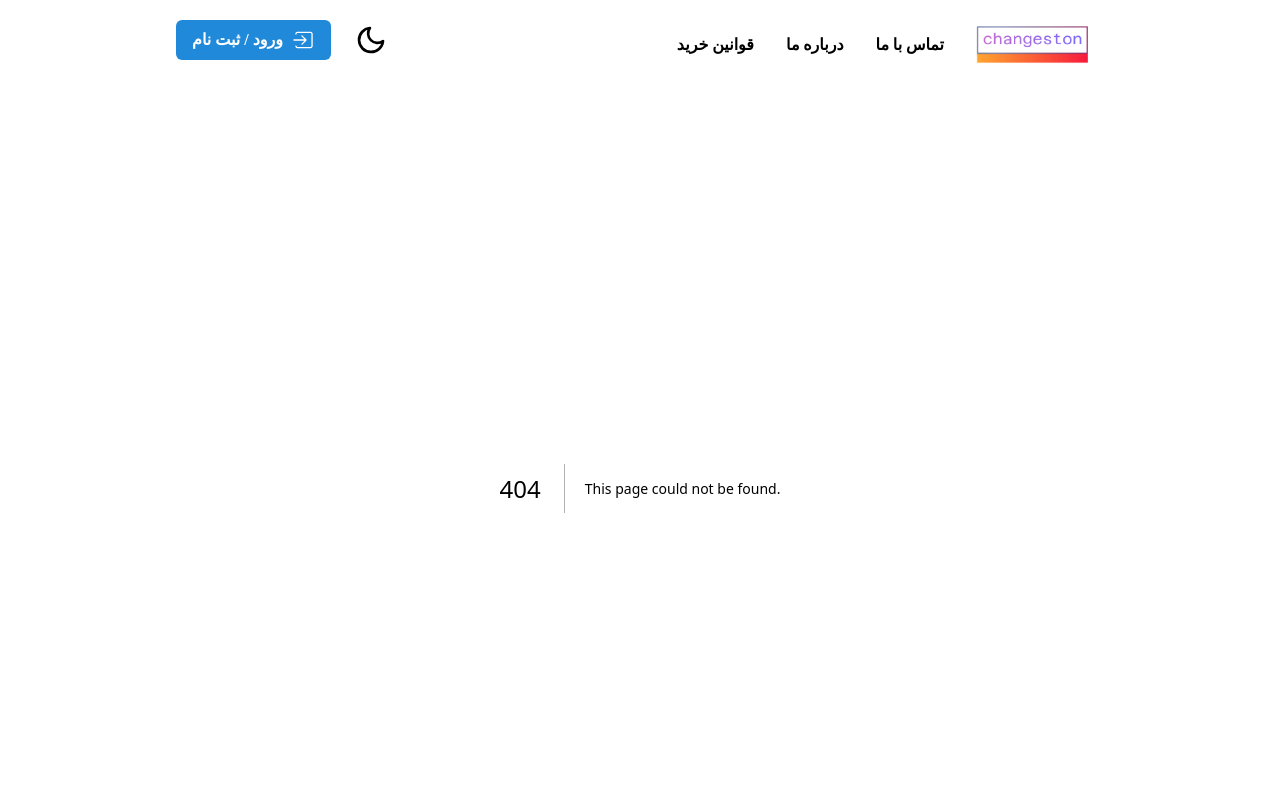
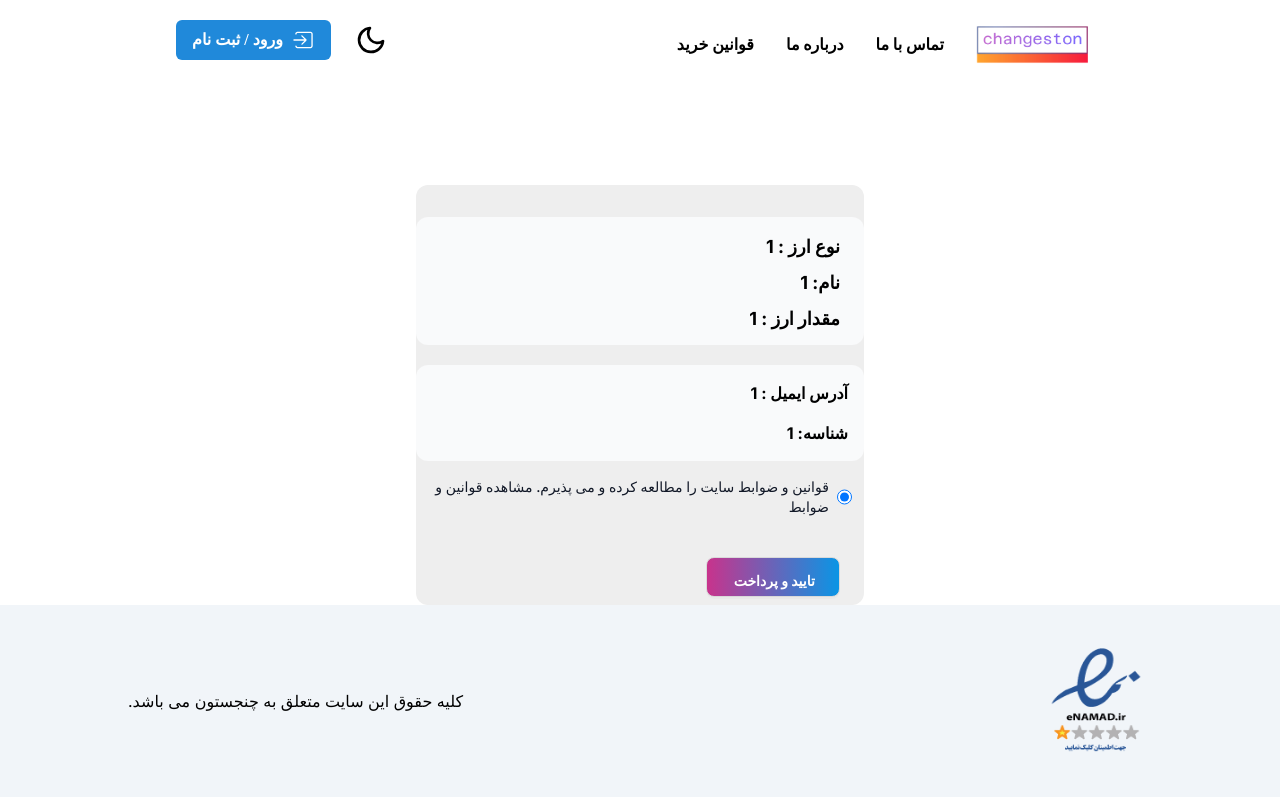
Before and after one commit to mtighorbani/Changeston, a Next.js app: page /payv2/1/1/1/1/1 in a window 1280 px wide. Before the commit this address had no page. Shown: the top 800 px of the page. Built offline with nearby package versions, Linux system fonts and the light colour scheme; no server answers.

Commit message:
dynamic url added

```diff
--- /dev/null
+++ b/app/payv2/[receiver_name]/[currency_type]/[amount]/[receiver_email]/[iban]/page.tsx
@@ -0,0 +1,27 @@
+"use client";
+import CryptoPurchaseForm from "@/components/CryptoPurchesForm";
+import ProductsCard from "@/components/GroupingCard";
+import { useParams } from "next/navigation";
+
+const PayV2 = () => {
+  const params = useParams<{
+    receiver_name: string;
+    currency_type: string;
+    amount: string;
+    receiver_email: string;
+    iban: string;
+  }>();
+  return (
+    <CryptoPurchaseForm
+      amount={parseInt(params.amount)}
+      currency_type={params.currency_type}
+      group_id="4"
+      iban={params.iban}
+      payment_method="novino"
+      receiver_email={params.receiver_email}
+      receiver_name={params.receiver_name}
+    />
+  );
+};
+
+export default PayV2;
--- a/app/payv2/page.tsx
+++ /dev/null
@@ -1,8 +0,0 @@
-"use client";
-import ProductsCard from "@/components/GroupingCard";
-
-const PayV2 = () => {
-  return <ProductsCard isTempPage />;
-};
-
-export default PayV2;
--- a/components/CryptoPurchesForm.tsx
+++ b/components/CryptoPurchesForm.tsx
@@ -1,10 +1,6 @@
 "use client";
 
-import {
-  GetOtpCodeCommand,
-  GetOtpCodeResponse,
-  PurchasePostData,
-} from "@/models/models";
+import { PurchasePostData } from "@/models/models";
 import { useMutation } from "@tanstack/react-query";
 import React, { useEffect, useState } from "react";
 import { customNotification } from "./CustomNotification";
@@ -16,11 +12,11 @@ import { useModalContext } from "@/context/ModalContext";
 
 const CryptoPurchaseForm = (props: PurchasePostData) => {
   const [api, contextHolder] = notification.useNotification();
-  const [currencyAmountResponse, setCurrencyAmountResponse] = useState<any>(null);
+  const [currencyAmountResponse, setCurrencyAmountResponse] =
+    useState<any>(null);
 
   const tokenContext = useTokenContext();
   const modalContext = useModalContext();
-
 
   const currencyAmountFn = async () => {
     try {
@@ -29,13 +25,11 @@ const CryptoPurchaseForm = (props: PurchasePostData) => {
     } catch (error) {
       console.error("Error fetching currency amount:", error);
     }
-  }
+  };
 
   useEffect(() => {
     currencyAmountFn();
-
   }, []);
-
 
   const { mutate: mutatePurchasePostData, isPending: pendingPurchasePostData } =
     useMutation({
@@ -101,7 +95,10 @@ const CryptoPurchaseForm = (props: PurchasePostData) => {
                 نوع ارز : {props.currency_type}
               </p>
               <p className="font-bold text-lg pt-2 mr-6">
-                نام: {props.receiver_name}
+                نام:{" "}
+                {props.receiver_name.includes("%40")
+                  ? props.receiver_name.replaceAll("%40", "@")
+                  : props.receiver_name}
               </p>
               <p className="font-bold text-lg pt-2 mr-6">
                 مقدار ارز : {props.amount}{" "}
@@ -111,7 +108,10 @@ const CryptoPurchaseForm = (props: PurchasePostData) => {
           <div className="bg-[#F9FAFB] dark:bg-[#374151] w-full min-h-14 mt-5 rounded-xl">
             <p className="text-cente pt-4 pr-4 font-bold text-md">
               {" "}
-              آدرس ایمیل : {props.receiver_email}
+              آدرس ایمیل :{" "}
+              {props.receiver_email.includes("%40")
+                ? props.receiver_email.replaceAll("%40", "@")
+                : props.receiver_email}
             </p>
             <p
               dir="rtl"
```
Also changed, not shown: 1 other file (tests, documents, lock files or other folders).
